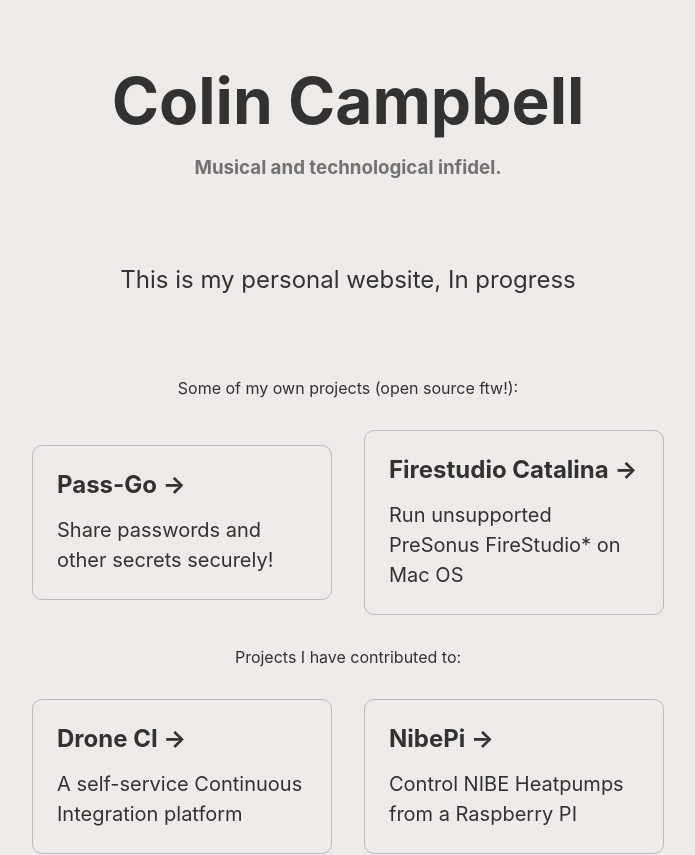
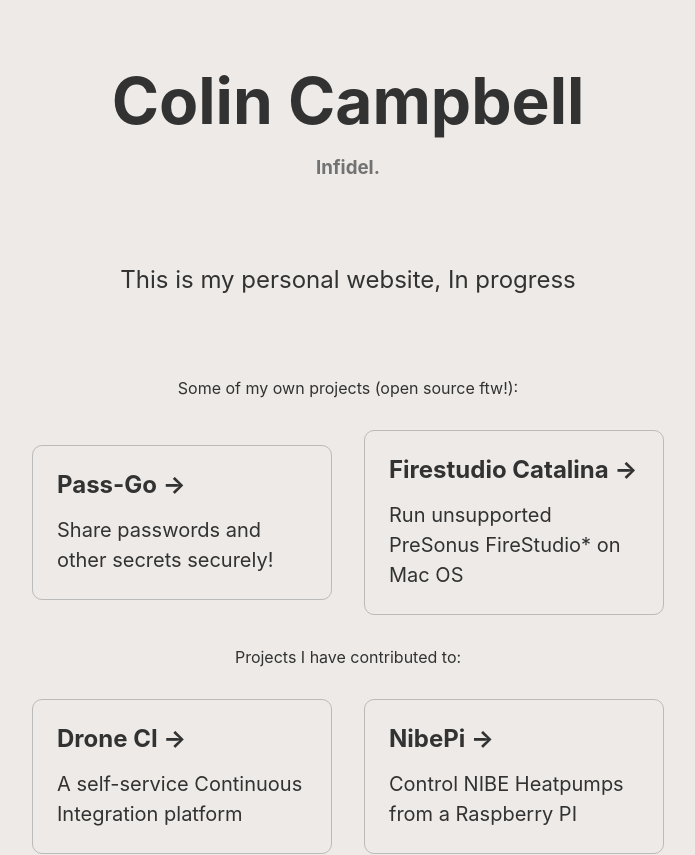
Before and after one commit to colin-campbell/colin-campbell.se, a Next.js app: page / in a window 1280 px wide. Shown: the top 855 px of the page, without its empty margins (292-987 px from the left). Built offline with nearby package versions, Linux system fonts and the light colour scheme.

Commit message:
main: Text change

```diff
--- a/pages/index.tsx
+++ b/pages/index.tsx
@@ -16,7 +16,7 @@ export default function Home() {
         <h1 className={styles.title}>
           Colin Campbell
         </h1>
-        <h3 className={styles.subheader}>Musical and technological infidel.</h3>
+        <h3 className={styles.subheader}>Infidel.</h3>
 
         <p className={styles.description}>
           This is my personal website, In progress
```
